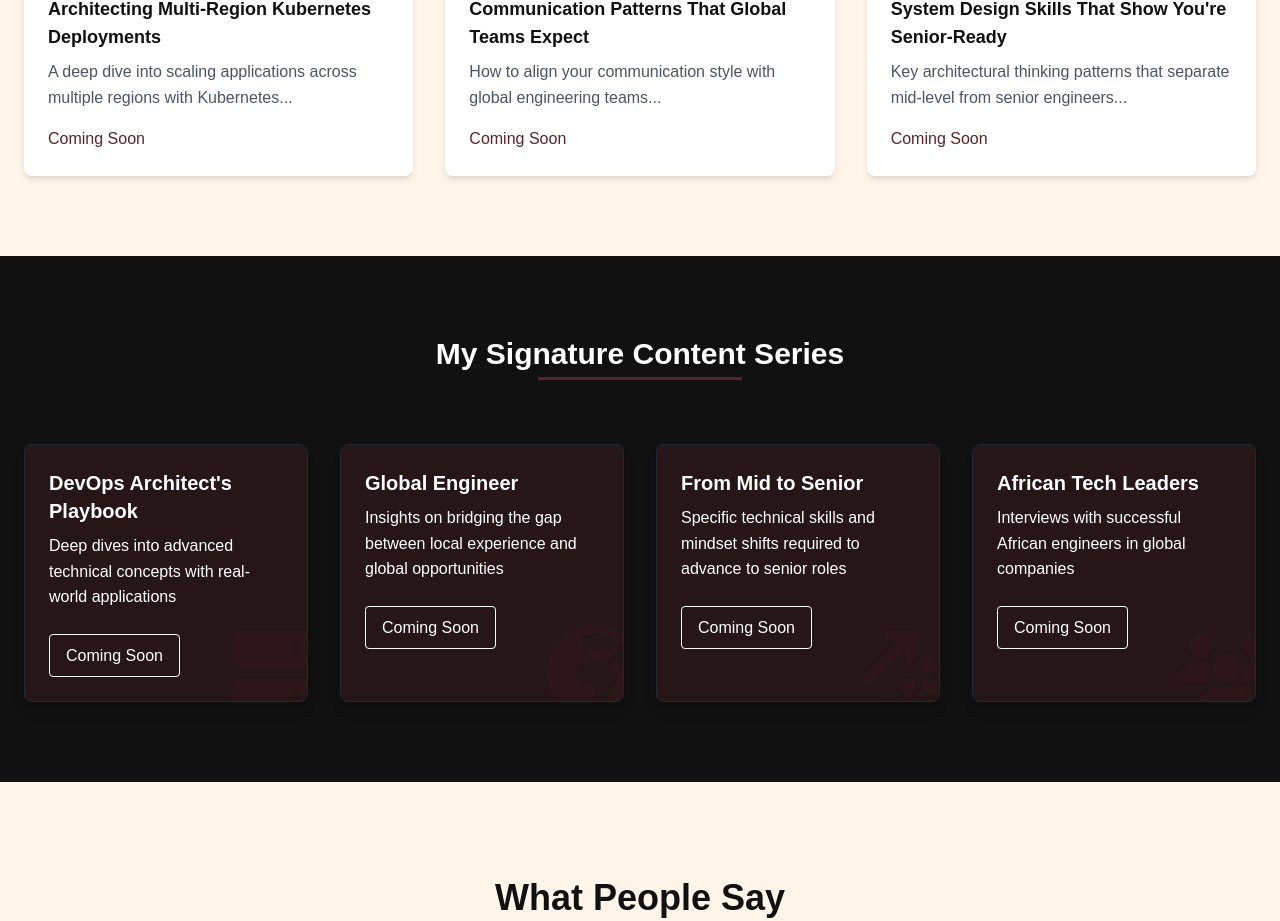
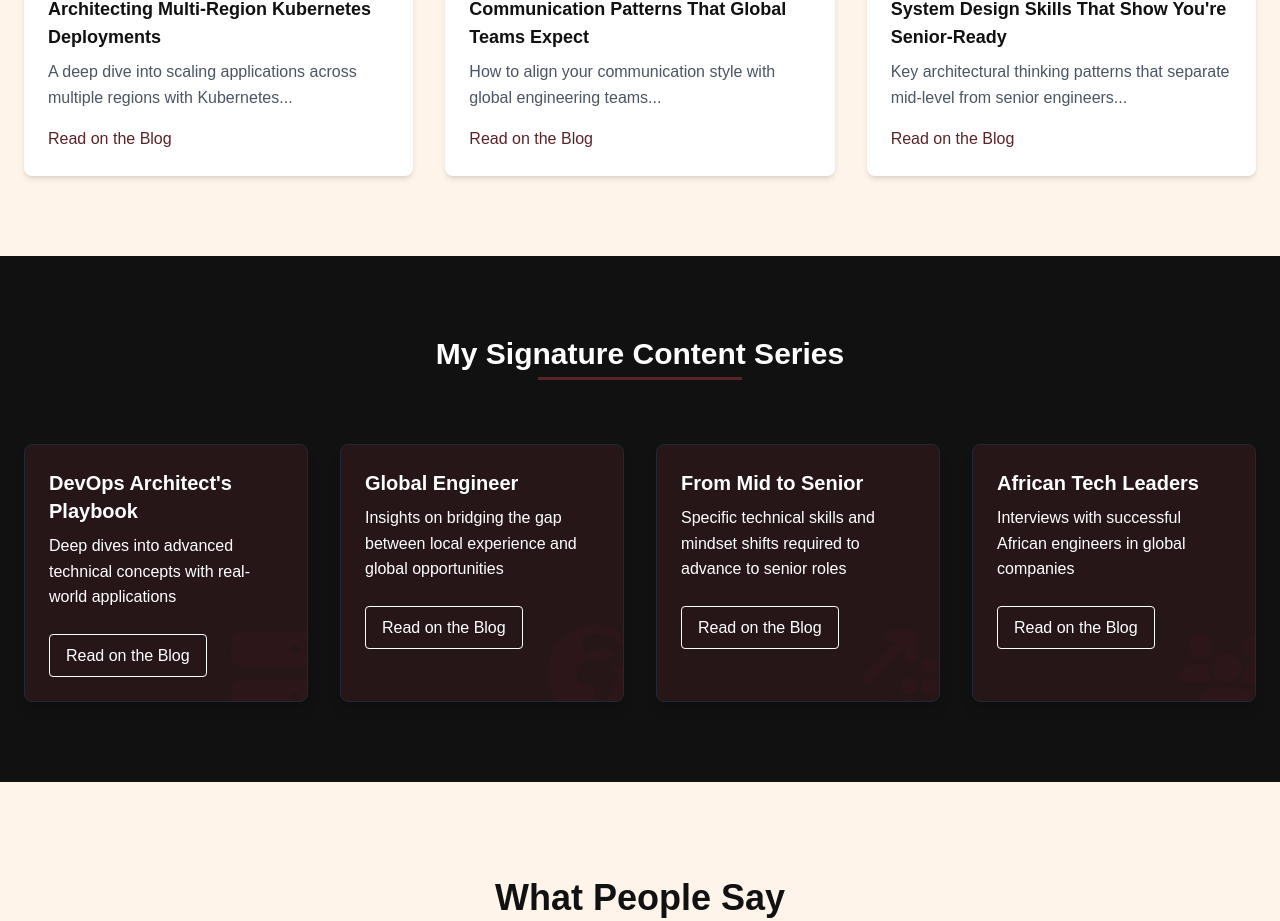
Before and after one commit to Ekene-Chris/personal-website, a Next.js app: page / in a window 1280 px wide. Shown: the part 2280-3201 px from the top of the page. Built offline with nearby package versions, Linux system fonts and the light colour scheme; no server answers.

Commit message:
feat: link homepage items to blog

```diff
--- a/src/app/page.jsx
+++ b/src/app/page.jsx
@@ -205,9 +205,12 @@ export default function Home() {
                   A deep dive into scaling applications across multiple regions
                   with Kubernetes...
                 </p>
-                <button className="text-caput-mortuum font-medium flex items-center">
-                  Coming Soon
-                </button>
+                <Link
+                  href="/blog"
+                  className="text-caput-mortuum font-medium flex items-center"
+                >
+                  Read on the Blog
+                </Link>
               </div>
             </div>
 
@@ -231,9 +234,12 @@ export default function Home() {
                   How to align your communication style with global engineering
                   teams...
                 </p>
-                <button className="text-caput-mortuum font-medium flex items-center">
-                  Coming Soon
-                </button>
+                <Link
+                  href="/blog"
+                  className="text-caput-mortuum font-medium flex items-center"
+                >
+                  Read on the Blog
+                </Link>
               </div>
             </div>
 
@@ -257,9 +263,12 @@ export default function Home() {
                   Key architectural thinking patterns that separate mid-level
                   from senior engineers...
                 </p>
-                <button className="text-caput-mortuum font-medium flex items-center">
-                  Coming Soon
-                </button>
+                <Link
+                  href="/blog"
+                  className="text-caput-mortuum font-medium flex items-center"
+                >
+                  Read on the Blog
+                </Link>
               </div>
             </div>
           </div>
@@ -285,9 +294,12 @@ export default function Home() {
               <div className="absolute bottom-[-20px] right-[-20px] text-caput-mortuum opacity-10 text-8xl">
                 <FaServer />
               </div>
-              <button className="inline-block border border-white py-2 px-4 rounded hover:bg-white hover:text-black transition duration-300 relative z-10">
-                Coming Soon
-              </button>
+              <Link
+                href="/blog"
+                className="inline-block border border-white py-2 px-4 rounded hover:bg-white hover:text-black transition duration-300 relative z-10"
+              >
+                Read on the Blog
+              </Link>
             </div>
 
             <div className="bg-caput-mortuum bg-opacity-30 p-6 rounded-lg shadow-lg transition duration-300 hover:-translate-y-2 border border-gray-800 relative overflow-hidden">
@@ -301,9 +313,12 @@ export default function Home() {
               <div className="absolute bottom-[-20px] right-[-20px] text-caput-mortuum opacity-10 text-8xl">
                 <FaEarthAfrica />
               </div>
-              <button className="inline-block border border-white py-2 px-4 rounded hover:bg-white hover:text-black transition duration-300 relative z-10">
-                Coming Soon
-              </button>
+              <Link
+                href="/blog"
+                className="inline-block border border-white py-2 px-4 rounded hover:bg-white hover:text-black transition duration-300 relative z-10"
+              >
+                Read on the Blog
+              </Link>
             </div>
 
             <div className="bg-caput-mortuum bg-opacity-30 p-6 rounded-lg shadow-lg transition duration-300 hover:-translate-y-2 border border-gray-800 relative overflow-hidden">
@@ -317,9 +332,12 @@ export default function Home() {
               <div className="absolute bottom-[-20px] right-[-20px] text-caput-mortuum opacity-10 text-8xl">
                 <FaArrowUpRightDots />
               </div>
-              <button className="inline-block border border-white py-2 px-4 rounded hover:bg-white hover:text-black transition duration-300 relative z-10">
-                Coming Soon
-              </button>
+              <Link
+                href="/blog"
+                className="inline-block border border-white py-2 px-4 rounded hover:bg-white hover:text-black transition duration-300 relative z-10"
+              >
+                Read on the Blog
+              </Link>
             </div>
 
             <div className="bg-caput-mortuum bg-opacity-30 p-6 rounded-lg shadow-lg transition duration-300 hover:-translate-y-2 border border-gray-800 relative overflow-hidden">
@@ -332,9 +350,12 @@ export default function Home() {
               <div className="absolute bottom-[-20px] right-[-20px] text-caput-mortuum opacity-10 text-8xl">
                 <FaUsers />
               </div>
-              <button className="inline-block border border-white py-2 px-4 rounded hover:bg-white hover:text-black transition duration-300 relative z-10">
-                Coming Soon
-              </button>
+              <Link
+                href="/blog"
+                className="inline-block border border-white py-2 px-4 rounded hover:bg-white hover:text-black transition duration-300 relative z-10"
+              >
+                Read on the Blog
+              </Link>
             </div>
           </div>
         </div>
```
